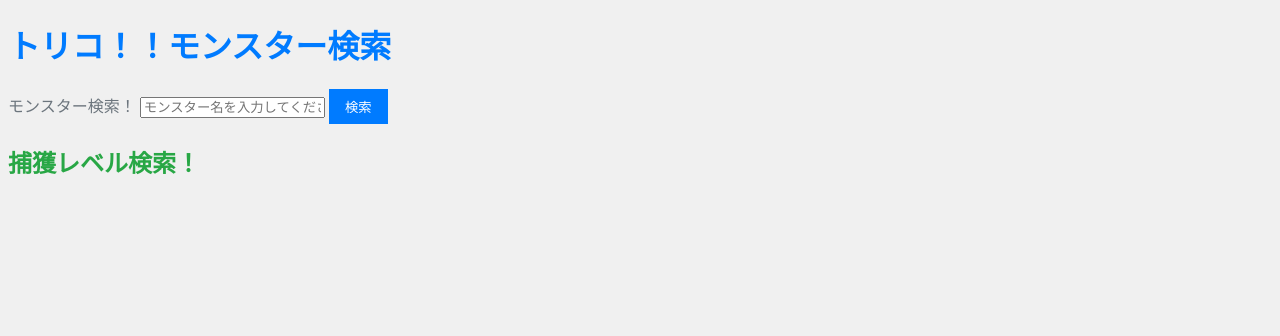
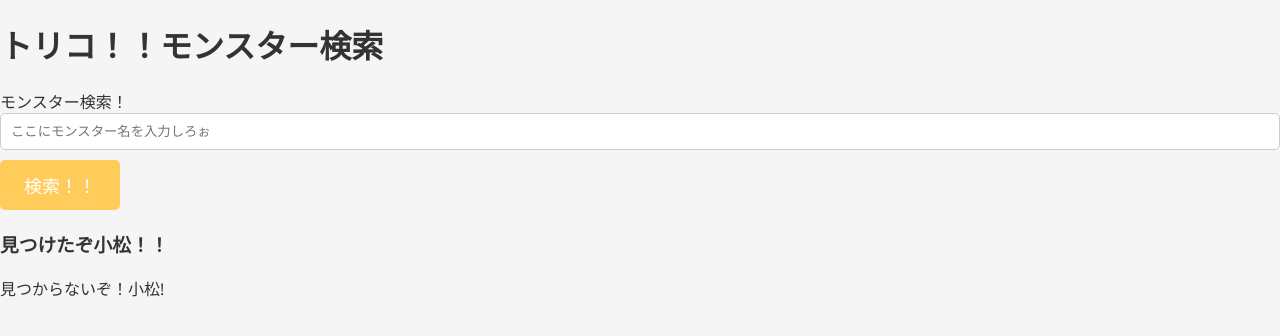
Before and after one commit to kotaiura14/Practice2, a plain HTML site: page text/text1.ejs in a window 1280 px wide. Drawn offline with nearby package versions, Linux system fonts and the light colour scheme; files that its build step writes are made by us from their sources.

Commit message:
cssの適用に成功

```diff
--- a/text/style.css
+++ b/text/style.css
@@ -1,37 +1,70 @@
+/* Body全体のスタイル */
 body {
     font-family: 'Segoe UI', Tahoma, Geneva, Verdana, sans-serif;
-    background-color: #f0f0f0;
+    background-color: #f5f5f5; /* 背景色を明るい灰色に */
     color: #333;
+    margin: 0;
+    padding: 0;
+    font-size: 16px; /* フォントサイズを16pxに設定 */
 }
 
-h1 {
-    color: #007bff; /* 鮮やかな青色 */
+/* ヘッダーのスタイル */
+header {
+    background-color: #ff6f61; /* ヘッダーの背景色をオレンジに */
+    color: #fff; /* ヘッダーテキストの色を白色に */
+    padding: 20px 0; /* 上下の余白を追加 */
+    text-align: center; /* テキストを中央揃えに */
 }
 
-h2 {
-    color: #28a745; /* 鮮やかな緑色 */
+/* メインコンテンツのスタイル */
+main {
+    padding: 20px; /* メインコンテンツの余白を追加 */
 }
 
-label {
-    color: #6c757d; /* グレー */
+/* フォームのスタイル */
+form {
+    margin-bottom: 20px; /* フォームの下に余白を追加 */
 }
 
-button {
-    background-color: #007bff; /* 鮮やかな青色 */
-    color: #fff; /* 白色 */
-    border: none;
-    padding: 8px 16px;
-    cursor: pointer;
+/* テキスト入力フィールドのスタイル */
+input[type="text"] {
+    width: 100%; /* 幅を100%にして親要素にフィットするように */
+    padding: 10px; /* テキスト入力フィールドの内側の余白を追加 */
+    margin-bottom: 10px; /* 下部に余白を追加 */
+    box-sizing: border-box; /* 幅や高さを要素の外側に設定するために必要 */
+    border: 1px solid #ccc; /* 薄いグレーのボーダーを追加 */
+    border-radius: 5px; /* 角を丸める */
 }
 
-button:hover {
-    background-color: #0056b3; /* より濃い青色 */
+/* 検索ボタンのスタイル */
+button[type="submit"] {
+    background-color: #ffcc5c; /* 検索ボタンの背景色を明るいオレンジに */
+    color: #fff; /* テキストの色を白色に */
+    border: none;
+    padding: 12px 24px; /* パディングを追加してボタンを大きくする */
+    cursor: pointer;
+    border-radius: 5px; /* 角を丸める */
+    font-size: 18px; /* フォントサイズを18pxに設定 */
 }
 
+/* リストのスタイル */
 ul {
     list-style-type: none;
+    padding: 0; /* リストの内側の余白を削除 */
 }
 
-p {
-    color: #dc3545; /* 赤色 */
+/* リストアイテムのスタイル */
+li {
+    padding: 10px 0; /* リストアイテムの上下の余白を追加 */
+    border-bottom: 1px solid #ccc; /* アイテム間に薄いボーダーを追加 */
+    font-size: 18px; /* フォントサイズを18pxに設定 */
 }
+
+/* フッターのスタイル */
+footer {
+    background-color: #a0c4ff; /* フッターの背景色を明るい青色に */
+    color: #fff; /* フッターのテキストの色を白色に */
+    padding: 20px 0; /* 上下の余白を追加 */
+    text-align: center; /* テキストを中央揃えに */
+    font-size: 14px; /* フォントサイズを14pxに設定 */
+}
--- a/text/text1.ejs
+++ b/text/text1.ejs
@@ -4,18 +4,18 @@
     <meta charset="utf-8">
     <meta name="viewport" content="width=device-width, initial-scale=1.0">
     <title>モンスター検索</title>
-    <link rel="stylesheet" href="style.css">
+    <link rel="stylesheet" href="/style.css">
 </head>
 <body>
     <h1>トリコ！！モンスター検索</h1>
     <form action="/search" method="get">
         <label for="query">モンスター検索！</label>
         <!-- テキスト入力フィールドを追加 -->
-        <input type="text" id="query" name="q" placeholder="モンスター名を入力してください">
+        <input type="text" id="query" name="q" placeholder="ここにモンスター名を入力しろぉ">
         <!-- 検索ボタンを追加 -->
-        <button type="submit">検索</button>
+        <button type="submit">検索！！</button>
     </form>
-    <h2>捕獲レベル検索！</h2>
+    <h3>見つけたぞ小松！！</h3>
     <!-- 検索結果を表示するための領域 -->
     <ul>
         <% if (typeof results !== 'undefined' && results && results.length > 0) { %>
@@ -23,7 +23,7 @@
                 <li><%= results[i] %></li>
             <% } %>
         <% } else { %>
-            <p></p>
+            <p>見つからないぞ！小松!</p>
         <% } %>
     </ul>
 </body>
```
Also changed, not shown: test.js (+11 -0 lines).
